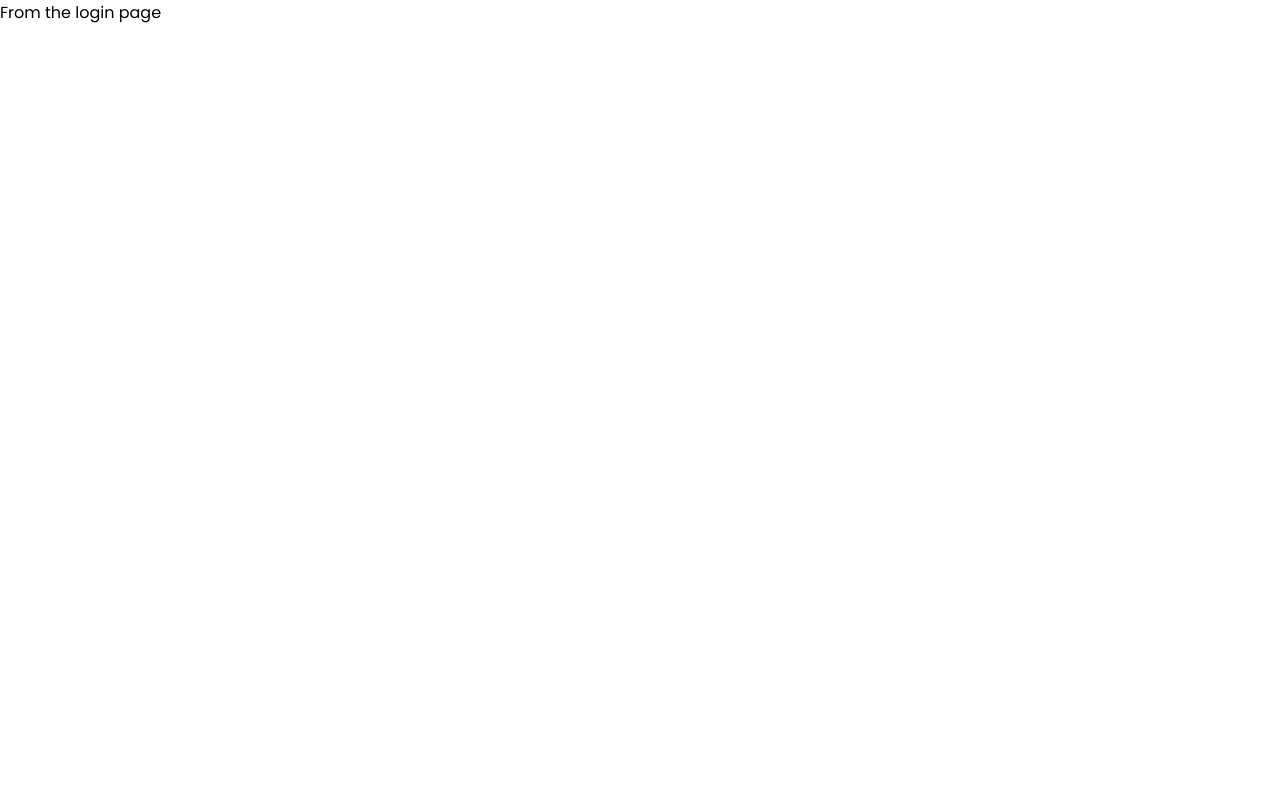
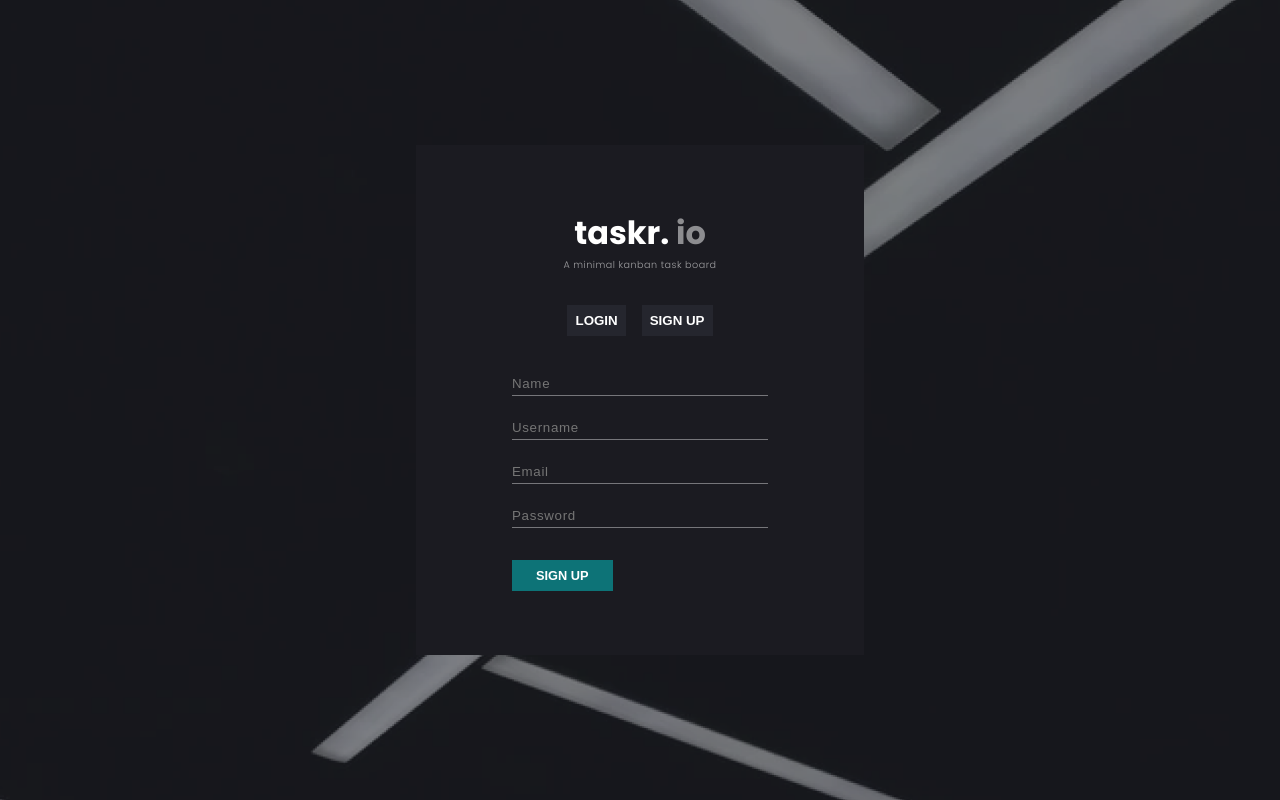
Before and after one commit to Team-Cepheus/taskr.io, a React (Create React App) app in the folder frontend/: page / in a window 1280 px wide. Built offline with nearby package versions, Linux system fonts and the light colour scheme.

Commit message:
Add: Login Page - static rn

```diff
--- /dev/null
+++ b/frontend/src/components/LoginForm.jsx
@@ -0,0 +1,13 @@
+import React from 'react';
+
+const LoginForm = () => {
+    return (
+        <form action="">
+            <input type="text" placeholder="Username" />
+            <input type="password" name="" placeholder="Password" />
+            <button type="submit">LOGIN</button>
+        </form>
+    );
+}
+
+export default LoginForm;
--- a/frontend/src/components/LoginPage.jsx
+++ b/frontend/src/components/LoginPage.jsx
@@ -1,11 +1,24 @@
 import React from 'react';
+import '../styles/LoginPage.css';
+import LoginForm from './LoginForm';
+import SignupForm from './SignupForm';
 
 const LoginPage = () => {
     return (
-        <div>
-            From the login page
+        <div className="login-page">
+            <div className="login-form">
+                <h1 className="brand-title">taskr. <span>io</span> </h1>
+                <small className="brand-title--subtitle">A minimal kanban task board</small>
+                <div className="login-buttons">
+                    <button> LOGIN</button>
+                    <button>SIGN UP</button>
+                </div>
+                {/* <LoginForm/> */}
+                <SignupForm/>
+                {/* <a href="#">Forgot Password?</a> */}
+            </div>
         </div>
-     );
+    );
 }
 
 export default LoginPage;
--- /dev/null
+++ b/frontend/src/components/SignupForm.jsx
@@ -0,0 +1,15 @@
+import React from 'react';
+
+const SignupForm = () => {
+    return (
+        <form action="">
+            <input type="text" placeholder="Name" />
+            <input type="text" placeholder="Username" />
+            <input type="email" placeholder="Email" />
+            <input type="password" name="" placeholder="Password" />
+            <button type="submit">SIGN UP</button>
+        </form>
+     );
+}
+
+export default SignupForm;
--- /dev/null
+++ b/frontend/src/styles/LoginPage.css
@@ -0,0 +1,90 @@
+.login-page {
+    background-image: url('/static/loginpage-bg.png');
+    background-position: center;
+    background-repeat: no-repeat;
+    background-size: cover;
+    height: 100vh;
+    display: flex;
+    align-items: center;
+    justify-content: center;
+    text-align: center;
+}
+
+.brand-title{
+    font-size: 2rem;
+    text-align: center;
+    margin: 0;
+}
+
+.brand-title span {
+    opacity: 0.5;
+    margin: 0;
+}
+
+.brand-title--subtitle{
+    color: #ffffff94;
+    margin: 0;
+    font-size: 0.6rem;
+    font-weight: 300;
+    letter-spacing: 0.05em;
+
+}
+
+.login-buttons {
+    margin: 1rem 0;
+}
+
+.login-buttons button {
+    border: none;
+    padding: 0.5rem;
+    background-color: #25262E;
+    margin: 1rem 0;
+    font-weight: 600;
+}
+
+.login-buttons button:last-child{
+    margin-left: 1rem;
+}
+
+.login-form {
+    background-color: #1B1B21;
+    padding: 4rem 5rem ;
+    width: 28rem;
+}
+
+.login-page input {
+    text-align: left;
+    display: block;
+    width: 100%;
+    margin-bottom: 1rem;
+    /* box-shadow: none; */
+    border: none;
+    border-bottom: 1px solid rgba(255, 255, 255, 0.4);
+    padding: 0.5rem 0.5rem 0.25rem 0;
+    letter-spacing: 0.05em;
+    background-color: transparent;
+}
+
+.login-page input:focus {
+    border: none;
+    outline: none;
+    border-bottom: 1px solid rgba(255, 255, 255, 0.9);
+
+}
+
+
+.login-form form {
+    padding: 0 1rem;
+    text-align: left;
+}
+
+.login-form form button {
+    background-color: #0D7377 ;
+    font-weight: bold;
+    border: none !important;
+    box-shadow: none;
+    padding: 0.5rem 1.5rem;
+    margin-top: 1rem;
+    font-size: 0.8rem;
+    outline: none;
+}
--- a/frontend/src/styles/index.css
+++ b/frontend/src/styles/index.css
@@ -1,8 +1,17 @@
 /* --------GLOBAL STYLES-------- */
+
+
+* {
+  box-sizing: border-box;
+  color: white;
+}
 
 body {
   margin: 0;
+  height: 100vh;
   font-family: "Poppins", sans-serif;
+  font-size: 62.5%;
   -webkit-font-smoothing: antialiased;
   -moz-osx-font-smoothing: grayscale;
+
 }
```
Also changed, not shown: frontend/public/static/loginpage-bg.png (added).
